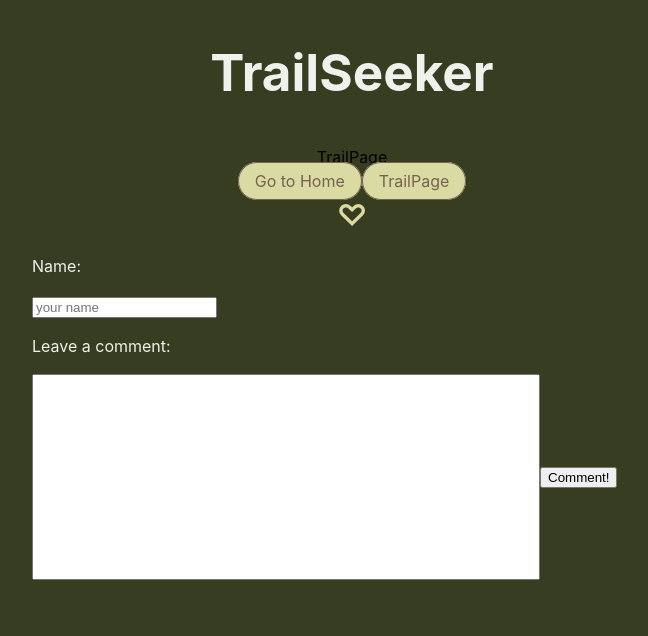
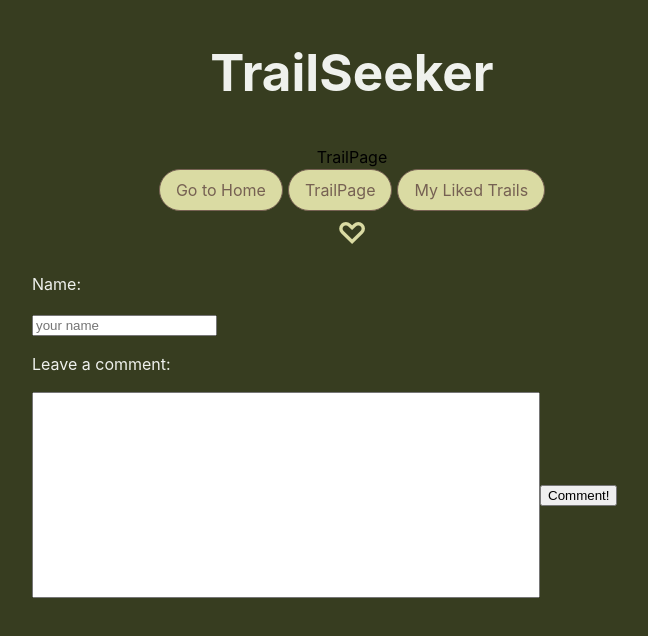
Before and after one commit to kx-shi/TrailSeeker, a React (Vite) app: page /trails/1 in a window 1280 px wide. Shown: the top 636 px of the page, without its empty margins (296-944 px from the left). Built offline with nearby package versions, Linux system fonts and the light colour scheme.

Commit message:
Add My Liked Trails page

```diff
--- a/src/components/HomePage.jsx
+++ b/src/components/HomePage.jsx
@@ -1,16 +1,16 @@
 import React, { useState, useEffect } from 'react';
 import {TrailContainer} from './TrailContainer';
+import { LikedTrailsContainer } from './LikedTrailsContainer';
 import { NavBar } from './NavBar';
 import { Filter } from './Filter';
 import '../styles/HomePage.css';
 
-export const HomePage = ({ userLocation }) => {
+export const HomePage = ({ userLocation, savedTrails }) => {
     const [backupTrailObjects, setBackupTrailObjects] = useState(null);
     const [trails, setTrails] = useState(null); // State for storing trail data from our first API request for a specific location
     const [trailObjects, setTrailObjects] = useState([]); // State for storing detailed trail objects, we will pass these to container to use them inside there
     const [isLoading, setIsLoading] = useState(true); // State for loading status (we can use it later for better user experience)
     const [error, setError] = useState(null);
-
 
     // Effect to fetch trail data when user location changes (we might change this to another style)
     useEffect(() => {
@@ -126,12 +126,18 @@ export const HomePage = ({ userLocation }) => {
             {!isLoading && trails === null && !error && (
                 <p>No trails available. Try increasing the search radius.</p>
             )}
-            {!isLoading && trails !== null && (
+            {!isLoading && trails !== null && !savedTrails && ( // Render all trail objects
                 <div>
                     <h2>Trails Near Stockholm</h2>
                     <TrailContainer trailObjects={trailObjects} />
                 </div>
             )}
+            {!isLoading && trails !== null && savedTrails && ( // Render only liked trail objects
+                <div>
+                    <h2>Liked Trails</h2>
+                    <LikedTrailsContainer trailObjects={trailObjects} />
+                </div>
+            )}
         </div>
     );
 }
--- a/src/components/NavBar.jsx
+++ b/src/components/NavBar.jsx
@@ -13,11 +13,16 @@ export const NavBar = ({
   };
 
   return (
-   <div>    <NavLink  className="navbar-btn" to="/" onClick={goToHomePage}>
-        Go to Home
-      </NavLink>
-      <NavLink  className="navbar-btn" to="/trails-page" >TrailPage</NavLink></div>
-
-
+   <div className="navbar">
+    <NavLink  className="navbar-btn" to="/" onClick={goToHomePage}>
+      Go to Home
+    </NavLink>
+    <NavLink  className="navbar-btn" to="/trails-page" >
+      TrailPage
+    </NavLink>
+    <NavLink  className="navbar-btn" to="/liked-trails" >
+      My Liked Trails
+    </NavLink>
+  </div>
   );
 };
--- a/src/components/TrailContainer.jsx
+++ b/src/components/TrailContainer.jsx
@@ -7,7 +7,6 @@ export const TrailContainer = ({ trailObjects }) => {
   console.log(trailObjects);
   return (
     <div className="trail-container">
-
       <div className="card-container">
         {trailObjects.map((trail) => (
           <div key={trail.id}>
--- a/src/reducers/heart.js
+++ b/src/reducers/heart.js
@@ -1,6 +1,6 @@
 import { createSlice } from "@reduxjs/toolkit";
 
-let likedList = [{ id: "8982351", isLiked: true }];
+let likedList = [{ id: "803725228", isLiked: true }];
 
 const initialState = {
   likedList,
--- a/src/routes.jsx
+++ b/src/routes.jsx
@@ -8,10 +8,11 @@ export const routes = () => {
 const children= true;
   return (
     <Routes>
-      <Route path="/" element={<HomePage userLocation={userLocation} />} />
+      <Route path="/" element={<HomePage userLocation={userLocation} savedTrails={false}/>} />
       <Route path="/trail" element={<HomePage />} />
       <Route path="/trails/:id" element={<TrailPage />} />
       <Route path="/trails-page" element={<TrailPage />} />
+      <Route path="/liked-trails" element={<HomePage userLocation={userLocation} savedTrails={true}/>} />
     </Routes>
   );
 };
--- a/src/styles/NavBar.css
+++ b/src/styles/NavBar.css
@@ -1,15 +1,7 @@
-nav {
+.navbar {
     display: flex;
-    background-color: #DADBA3;
-    margin: 0 10%;
-    padding: 0.5em;
     justify-content: center;
-    gap: 20px;
-}
-
-nav p {
-    margin: 10px;
-    color: #373D20;
+    gap: 5px;
 }
 
 .filter-container {
```
